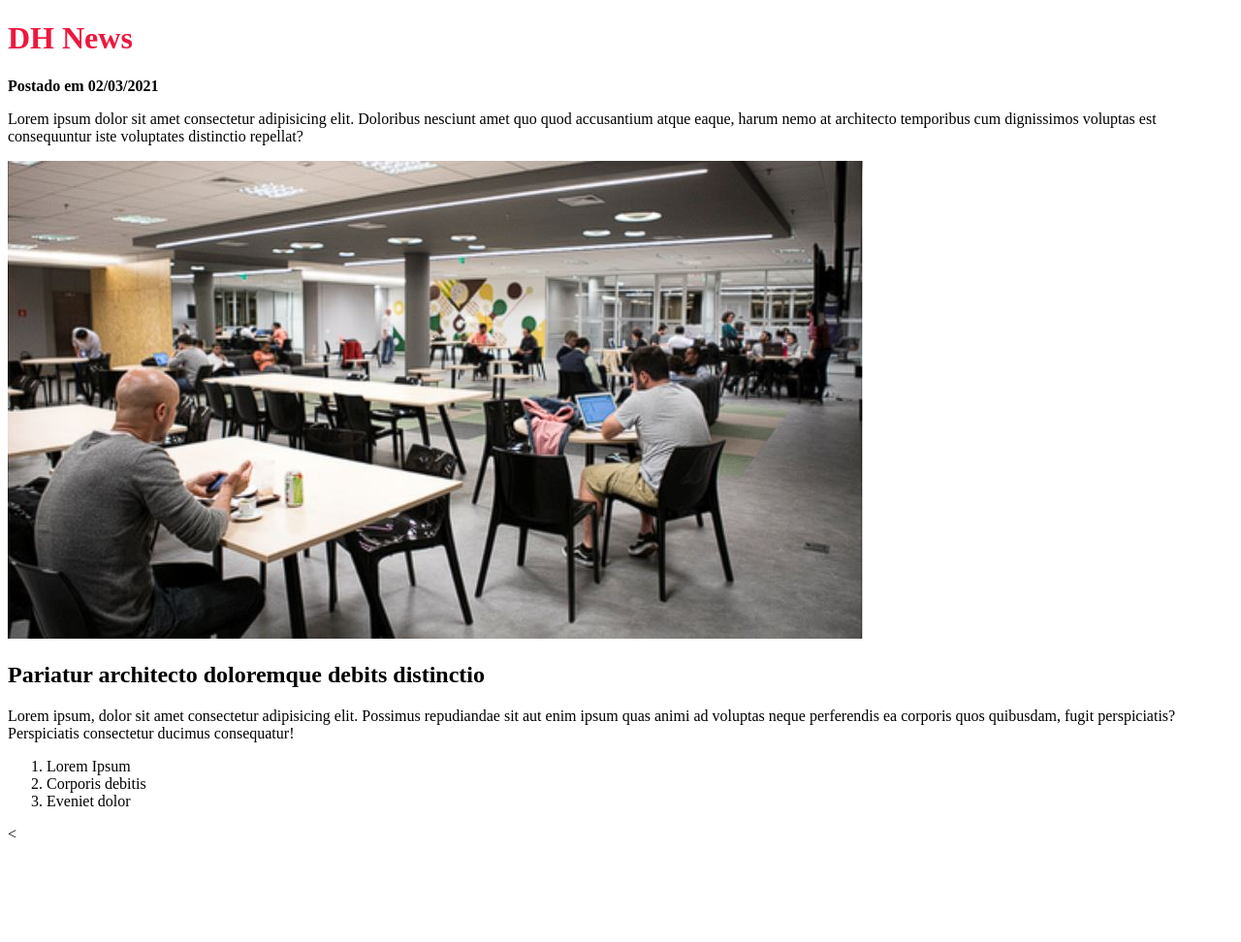
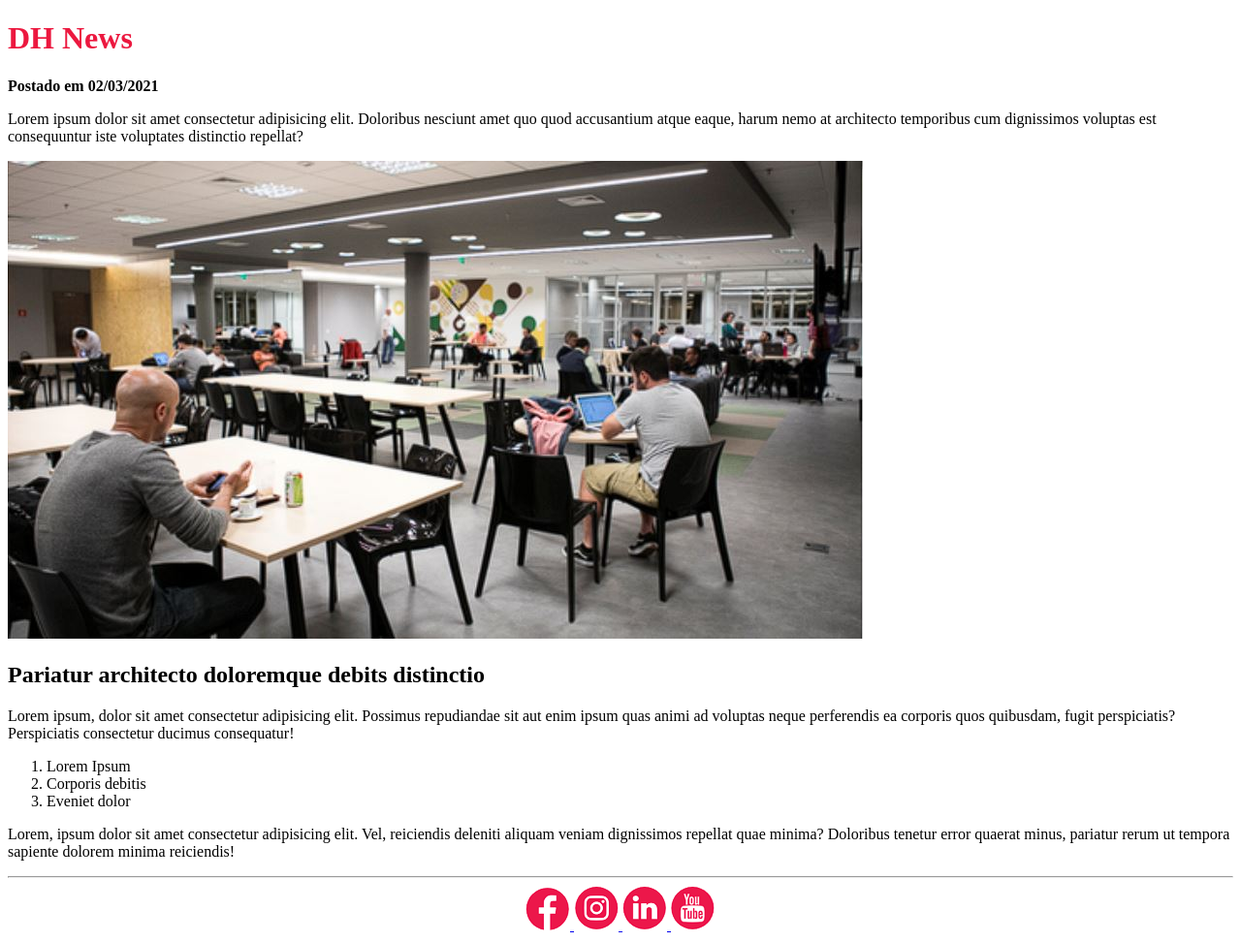
Before and after one commit to lucaspertile/ATIVIDADE-04.07, a website: page index.html in a window 1280 px wide. Shown: the whole page at 97% size. Before the commit the page ends 878 px from the top, so only its background shows below. Drawn offline with Linux system fonts and the light colour scheme.

Commit message:
imagens e footer

```diff
--- a/index.html
+++ b/index.html
@@ -28,10 +28,36 @@
             <li>Eveniet dolor</li>
         </ol>
 
+        <p>Lorem, ipsum dolor sit amet consectetur adipisicing elit. Vel, reiciendis deleniti aliquam veniam dignissimos repellat quae minima? Doloribus tenetur error quaerat minus, pariatur rerum ut tempora sapiente dolorem minima reiciendis!</p>
     </section>
+
+    <footer>
+       <hr>
+         <div>
+            <center>
+                <a href="https://www.facebook.com/">
+                    <img src="/images/facebook.png" alt="facebook">
+                    </a>
+
+                <a href="https://www.instagram.com/">
+                    <img src="/images/instagram.png" alt="instagram">
+                 </a>
+
+                 <a href="https://br.linkedin.com/">
+                    <img src="/images/in.png" alt="Linkedin">
+                 </a>
+
+                 <a href="https://youtube.com/">
+                    <img src="/images/youtube.png" alt="Linkedin">
+                 </a>
+
+
+            </center>
+        </div>
+    </footer>
 
 
 </body>
 
-<
+
 </html>
```
Also changed, not shown: images/facebook.png (added), images/in.png (added), images/instagram.png (added), images/youtube.png (added).
